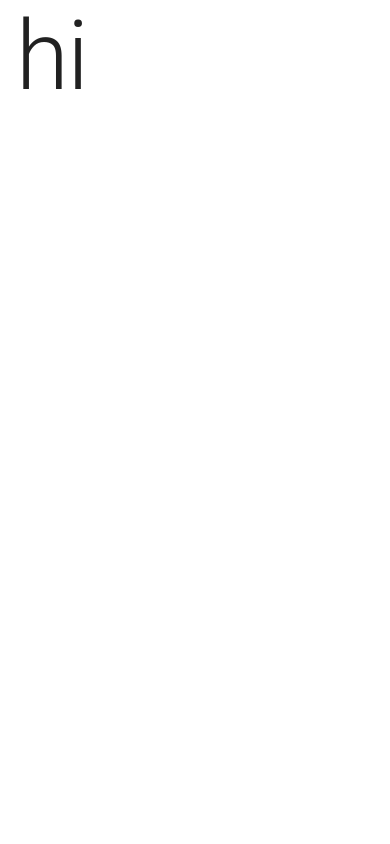
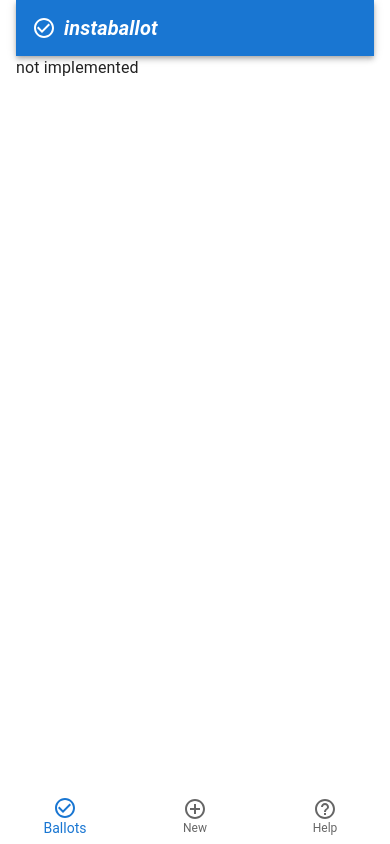
Before and after one commit to AndyInternet/instaballot, a React (Vite) app in the folder client/: page / in a window 390 px wide. Built offline with nearby package versions, Linux system fonts and the light colour scheme.

Commit message:
Basic layout and nav implemented

```diff
--- a/client/package.json
+++ b/client/package.json
@@ -11,11 +11,13 @@
   "dependencies": {
     "@emotion/react": "^11.10.5",
     "@emotion/styled": "^11.10.5",
+    "@mui/icons-material": "^5.11.0",
     "@mui/material": "^5.11.2",
     "@types/node": "^18.11.18",
     "axios": "^1.2.2",
     "react": "^18.2.0",
     "react-dom": "^18.2.0",
+    "react-router": "^6.6.1",
     "react-router-dom": "^6.6.1",
     "react-toastify": "^9.1.1",
     "recoil": "^0.7.6"
--- a/client/src/App.tsx
+++ b/client/src/App.tsx
@@ -1,16 +1,36 @@
-import { Container, Typography } from '@mui/material';
+import { Help } from '@mui/icons-material';
+import { Container } from '@mui/material';
+import { Route, BrowserRouter as Router, Routes } from 'react-router-dom';
 import { Init } from './helpers/Init';
+import { IsMobile } from './helpers/IsMobile';
 import { ThemeManager } from './helpers/ThemeManager';
+import BottomBar from './layout/BottomBar';
+import { TopBar } from './layout/TopBar';
+import { Ballots } from './views/Ballots';
+import { NewQuestion } from './views/NewQuestion';
+import { NoMatch } from './views/NoMatch';
 
 export const App = () => {
   return (
+    <Router>
       <>
         <Init />
+        <IsMobile />
         <ThemeManager>
           <Container>
-          <Typography variant='h1'>hi</Typography>
+            <TopBar />
+            <Routes>
+              <Route path='/' element={<Ballots />}>
+                <Route index element={<Ballots />} />
+                <Route path='new' element={<NewQuestion />} />
+                <Route path='help' element={<Help />} />
+                <Route path='*' element={<NoMatch />} />
+              </Route>
+            </Routes>
+            <BottomBar />
           </Container>
         </ThemeManager>
       </>
+    </Router>
   );
 };
--- /dev/null
+++ b/client/src/helpers/IsMobile.tsx
@@ -0,0 +1,15 @@
+import { useMediaQuery } from '@mui/material';
+import { useEffect } from 'react';
+import { useRecoilState } from 'recoil';
+import { isMobileState } from '../state/uiState';
+
+export const IsMobile = () => {
+  const [isMobile, setIsMobile] = useRecoilState(isMobileState);
+  const checkIsMobile = useMediaQuery('(max-width:600px)');
+
+  useEffect(() => {
+    if (isMobile !== checkIsMobile) setIsMobile(checkIsMobile);
+  }, [checkIsMobile, isMobile]);
+
+  return null;
+};
--- /dev/null
+++ b/client/src/layout/BottomBar.tsx
@@ -0,0 +1,57 @@
+import {
+  AddCircleOutline as AddCircleOutlineIcon,
+  CheckCircleOutline as CheckCircleOutlineIcon,
+  HelpOutline as HelpOutlineIcon,
+} from '@mui/icons-material';
+import { BottomNavigation, BottomNavigationAction } from '@mui/material';
+import Box from '@mui/material/Box';
+import { useLocation, useNavigate } from 'react-router-dom';
+import { useRecoilValue } from 'recoil';
+import { isMobileState } from '../state/uiState';
+
+const getRouteValue = (routeKey: string) => {
+  const validKeys = ['/', '/new', '/help'];
+  if (validKeys.includes(routeKey)) {
+    return routeKey;
+  }
+  return validKeys[0];
+};
+
+export default function SimpleBottomNavigation() {
+  const location = useLocation();
+  const navigate = useNavigate();
+  const isMobile = useRecoilValue(isMobileState);
+
+  const value = getRouteValue(location.pathname);
+
+  if (!isMobile) return null;
+
+  return (
+    <Box sx={{ width: '100%', position: 'fixed', bottom: 0, left: 0 }}>
+      <BottomNavigation
+        showLabels
+        value={value}
+        onChange={(event, newValue) => {
+          const validatedNewValue = getRouteValue(newValue);
+          navigate(validatedNewValue);
+        }}
+      >
+        <BottomNavigationAction
+          value='/'
+          label='Ballots'
+          icon={<CheckCircleOutlineIcon />}
+        />
+        <BottomNavigationAction
+          value='/new'
+          label='New'
+          icon={<AddCircleOutlineIcon />}
+        />
+        <BottomNavigationAction
+          value='/help'
+          label='Help'
+          icon={<HelpOutlineIcon />}
+        />
+      </BottomNavigation>
+    </Box>
+  );
+}
--- /dev/null
+++ b/client/src/layout/TopBar.tsx
@@ -0,0 +1,71 @@
+import { Grid } from '@mui/material';
+import AppBar from '@mui/material/AppBar';
+import Box from '@mui/material/Box';
+import Button from '@mui/material/Button';
+import Container from '@mui/material/Container';
+import Toolbar from '@mui/material/Toolbar';
+import Typography from '@mui/material/Typography';
+import { useNavigate } from 'react-router';
+import {
+  AddCircleOutline as AddCircleOutlineIcon,
+  CheckCircleOutline as CheckCircleOutlineIcon,
+  HelpOutline as HelpOutlineIcon,
+} from '@mui/icons-material';
+import { useRecoilValue } from 'recoil';
+import { isMobileState } from '../state/uiState';
+
+export const TopBar = () => {
+  const navigate = useNavigate();
+  const isMobile = useRecoilValue(isMobileState);
+
+  return (
+    <AppBar position='static'>
+      <Container maxWidth='xl'>
+        <Toolbar disableGutters>
+          <Grid container justifyContent='space-between' alignItems='center'>
+            <Grid item>
+              <Box display='flex' alignItems='center'>
+                <CheckCircleOutlineIcon />
+                <Typography
+                  variant='h6'
+                  noWrap
+                  sx={{
+                    fontWeight: 700,
+                    fontStyle: 'italic',
+                    padding: '4px 8px',
+                  }}
+                >
+                  instaballot
+                </Typography>
+              </Box>
+            </Grid>
+            {!isMobile && (
+              <Grid item>
+                <Box sx={{ display: { xs: 'none', sm: 'block' } }}>
+                  <Button
+                    onClick={() => navigate('/')}
+                    startIcon={<CheckCircleOutlineIcon />}
+                  >
+                    Ballots
+                  </Button>
+                  <Button
+                    onClick={() => navigate('/New')}
+                    startIcon={<AddCircleOutlineIcon />}
+                  >
+                    New
+                  </Button>
+                  <Button
+                    onClick={() => navigate('/Help')}
+                    startIcon={<HelpOutlineIcon />}
+                  >
+                    Help
+                  </Button>
+                </Box>
+              </Grid>
+            )}
+          </Grid>
+        </Toolbar>
+      </Container>
+    </AppBar>
+  );
+};
--- a/client/src/state/apiState.ts
+++ b/client/src/state/apiState.ts
@@ -1,6 +1,7 @@
 import { atom } from 'recoil';
+import { NetworkState } from '../types/apiTypes';
 
-export const networkState = atom<'idle' | 'active'>({
+export const networkState = atom<NetworkState>({
   key: 'apiNetwork',
   default: 'idle',
 });
--- /dev/null
+++ b/client/src/state/uiState.ts
@@ -0,0 +1,6 @@
+import { atom } from 'recoil';
+
+export const isMobileState = atom<boolean>({
+  key: 'isMobile',
+  default: true,
+});
--- a/client/src/types/apiTypes.ts
+++ b/client/src/types/apiTypes.ts
@@ -4,6 +4,8 @@ export interface ApiQuery<T> {
   payload?: T;
 }
 
+export type NetworkState = 'idle' | 'active';
+
 export type EmptyRequest = undefined;
 
 export type LoadResponse = { message: string };
--- /dev/null
+++ b/client/src/views/Ballots/index.tsx
@@ -0,0 +1,3 @@
+export const Ballots = () => {
+  return <span>not implemented</span>;
+};
--- /dev/null
+++ b/client/src/views/Help/index.tsx
@@ -0,0 +1,3 @@
+export const Help = () => {
+  return <span>not implemented</span>;
+};
--- /dev/null
+++ b/client/src/views/NewQuestion/index.tsx
@@ -0,0 +1,3 @@
+export const NewQuestion = () => {
+  return <span>not implemented</span>;
+};
--- /dev/null
+++ b/client/src/views/NoMatch/index.tsx
@@ -0,0 +1,3 @@
+export const NoMatch = () => {
+  return <span>not implemented</span>;
+};
```
Also changed, not shown: 1 other file (tests, documents, lock files or other folders). Lines whose indentation alone changed are shown as unchanged.
